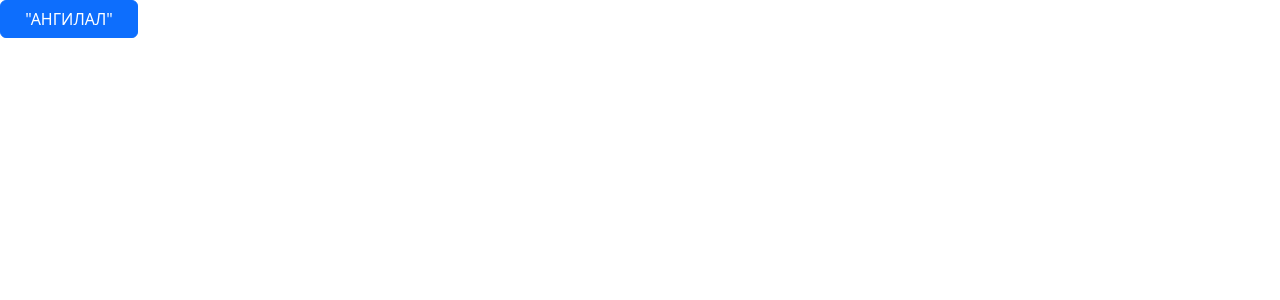
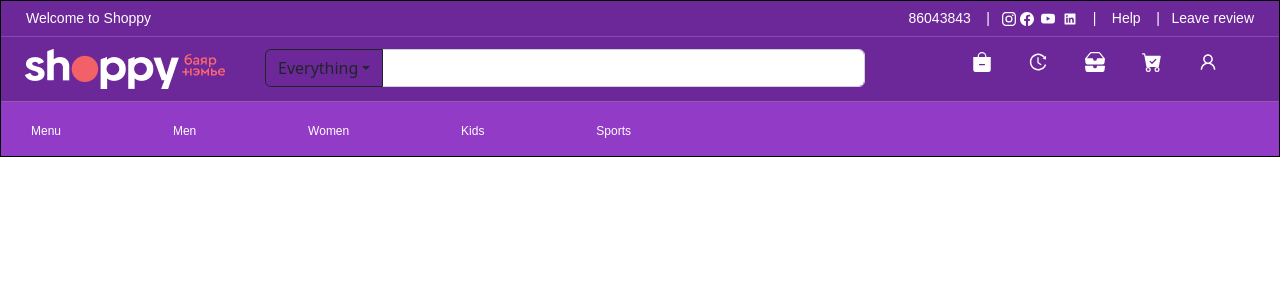
Before and after one commit to Hop-2E/ShoppyProject, a React (Create React App) app in the folder Front/: page / in a window 1280 px wide. Shown: the top 300 px of the page. Built offline with nearby package versions, Linux system fonts and the light colour scheme.

Commit message:
navbar done

```diff
--- a/Front/src/App.css
+++ b/Front/src/App.css
@@ -80,3 +80,14 @@ top: 0;
     margin-left: 25px;
     margin-right: 25px;
 }
+.botright{
+    height:100%;
+    width: 600px;
+    display: flex;
+    align-items:flex-end;
+    justify-content: space-between;
+    color: white;
+    font-size: 12px;
+    font-family: Arial, sans-serif;
+    margin-left: 30px;
+}
--- a/Front/src/Components/Navbar.jsx
+++ b/Front/src/Components/Navbar.jsx
@@ -5,6 +5,7 @@ import Dropdown from 'react-bootstrap/Dropdown';
 import DropdownButton from 'react-bootstrap/DropdownButton';
 import Form from 'react-bootstrap/Form';
 import InputGroup from 'react-bootstrap/InputGroup';
+import Menu from "./Menu"
 import 'bootstrap/dist/css/bootstrap.css';
 
 const Navbar = () => {
@@ -52,7 +53,7 @@ const Navbar = () => {
                 </div>
                 <div className="NavBot">
                     <div className="botright">
-                        <div className="angilal"></div>
+                        <p>Menu</p>
                         <p>Men</p>
                         <p>Women</p>
                         <p>Kids</p>
--- a/Front/src/Pages/HomePage.jsx
+++ b/Front/src/Pages/HomePage.jsx
@@ -2,17 +2,19 @@ import Menu from "../Components/Menu";
 import MenuClicked from "../Components/MenuClicked";
 import { createContext } from "react";
 import { useState } from "react";
+import Navbar from "../Components/Navbar"
 export const MenuChange = createContext();
 
 const HomePage = () => {
-  const [menu, setMenu] = useState(false);
+  // const [menu, setMenu] = useState(false);
   return (
-    <MenuChange.Provider value={{ menu, setMenu }}>
-      <div className="App">
-        {menu ? <MenuClicked /> : <Menu />}
-        <div className="www"> </div>
-      </div>
-    </MenuChange.Provider>
+    <div><Navbar/></div>
+    // <MenuChange.Provider value={{ menu, setMenu }}>
+    //   <div className="App">
+    //     {menu ? <MenuClicked /> : <Menu />}
+    //     <div className="www"> </div>
+    //   </div>
+    // </MenuChange.Provider>
   );
 };
 export default HomePage;
```
